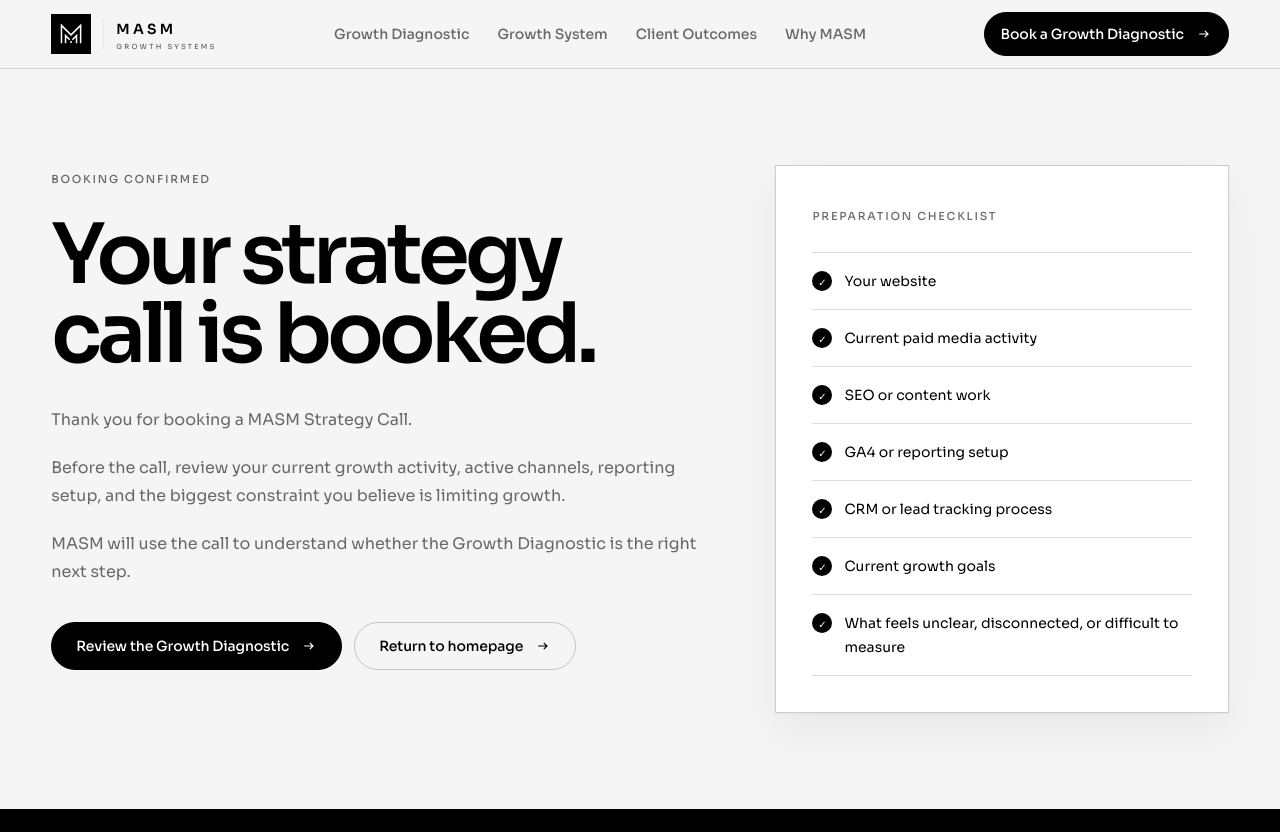
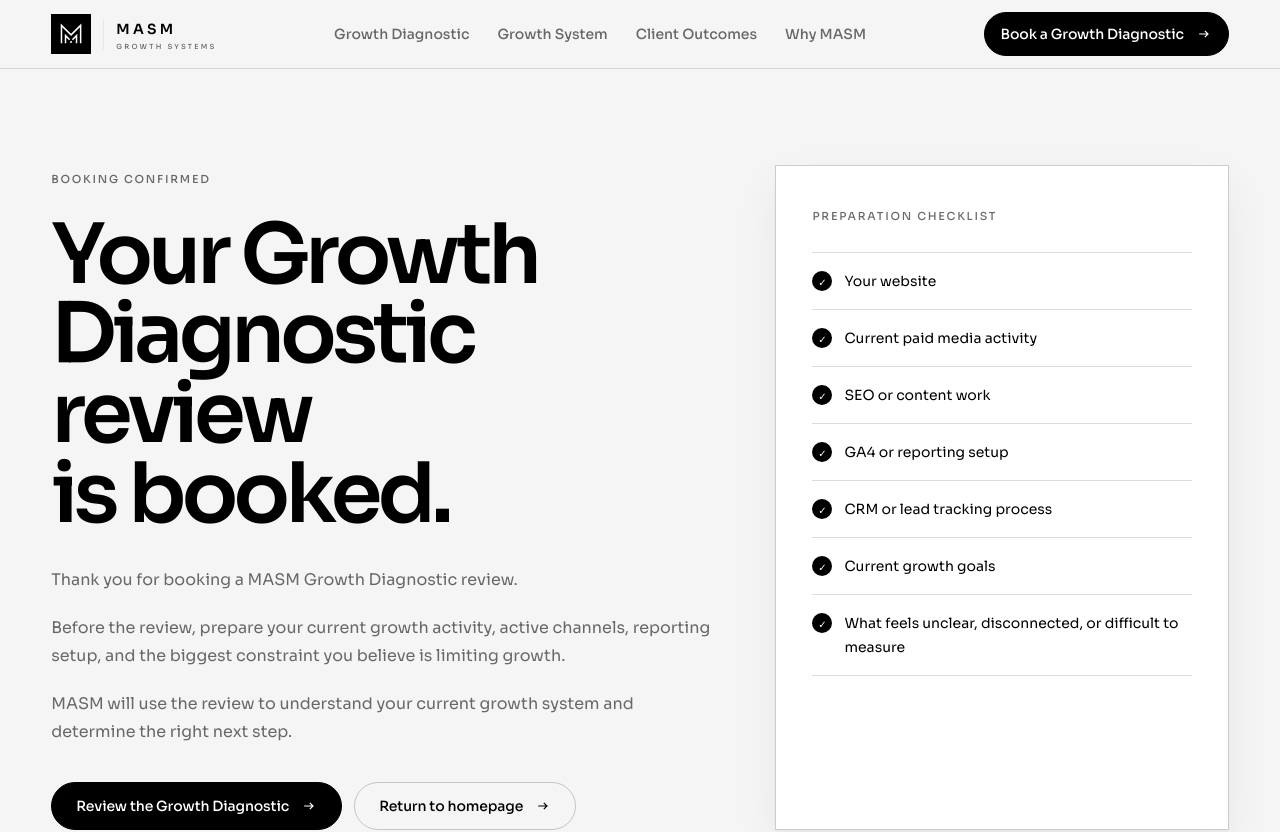
Before and after one commit to sianmatti/masm-website, a Next.js app: page /thank-you in a window 1280 px wide. Shown: the top 832 px of the page. Built offline with nearby package versions, Linux system fonts and the light colour scheme.

Commit message:
Align thank-you page with Growth Diagnostic

```diff
--- a/app/thank-you/page.tsx
+++ b/app/thank-you/page.tsx
@@ -5,8 +5,8 @@
 import { sitePath } from "@/lib/site";
 
 export const metadata: Metadata = {
-  title: "Strategy Call Booked",
-  description: "Your MASM Growth Systems strategy call is booked.",
+  title: "Growth Diagnostic Review Booked",
+  description: "Your MASM Growth Diagnostic review is booked.",
   robots: {
     index: false,
     follow: false,
@@ -33,18 +33,18 @@
             <div className="lg:col-span-7">
               <span className="eyebrow">Booking confirmed</span>
               <h1 className="display-xl mt-6 max-w-4xl text-balance">
-                Your strategy call is booked.
+                Your Growth Diagnostic review is booked.
               </h1>
               <div className="mt-8 max-w-2xl space-y-5 text-base leading-7 text-muted">
-                <p>Thank you for booking a MASM Strategy Call.</p>
+                <p>Thank you for booking a MASM Growth Diagnostic review.</p>
                 <p>
-                  Before the call, review your current growth activity, active
+                  Before the review, prepare your current growth activity, active
                   channels, reporting setup, and the biggest constraint you
                   believe is limiting growth.
                 </p>
                 <p>
-                  MASM will use the call to understand whether the Growth
-                  Diagnostic is the right next step.
+                  MASM will use the review to understand your current growth
+                  system and determine the right next step.
                 </p>
               </div>
               <div className="mt-9 flex flex-col gap-3 sm:flex-row">
```
